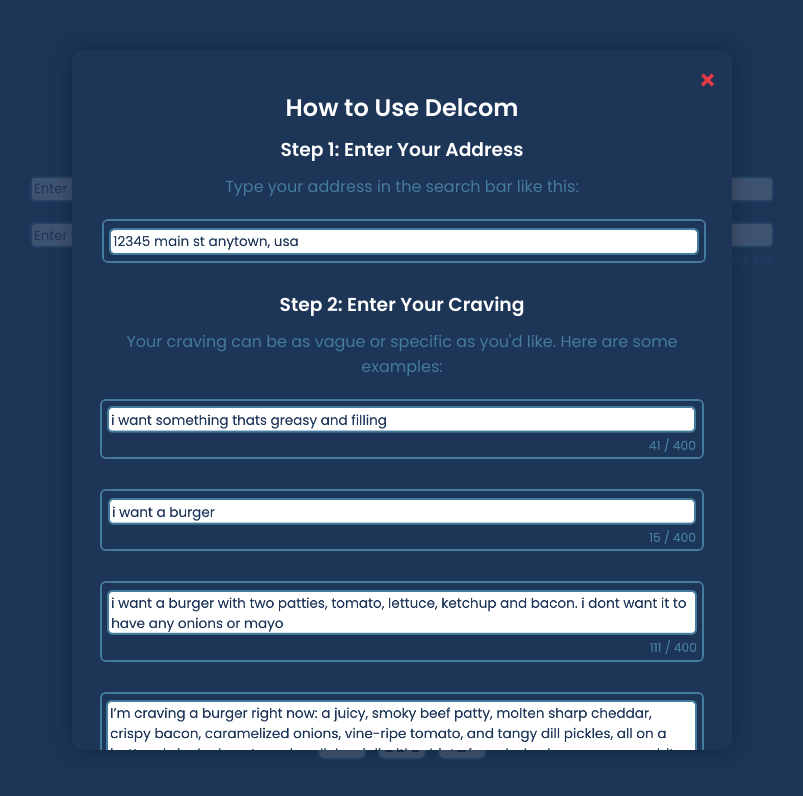
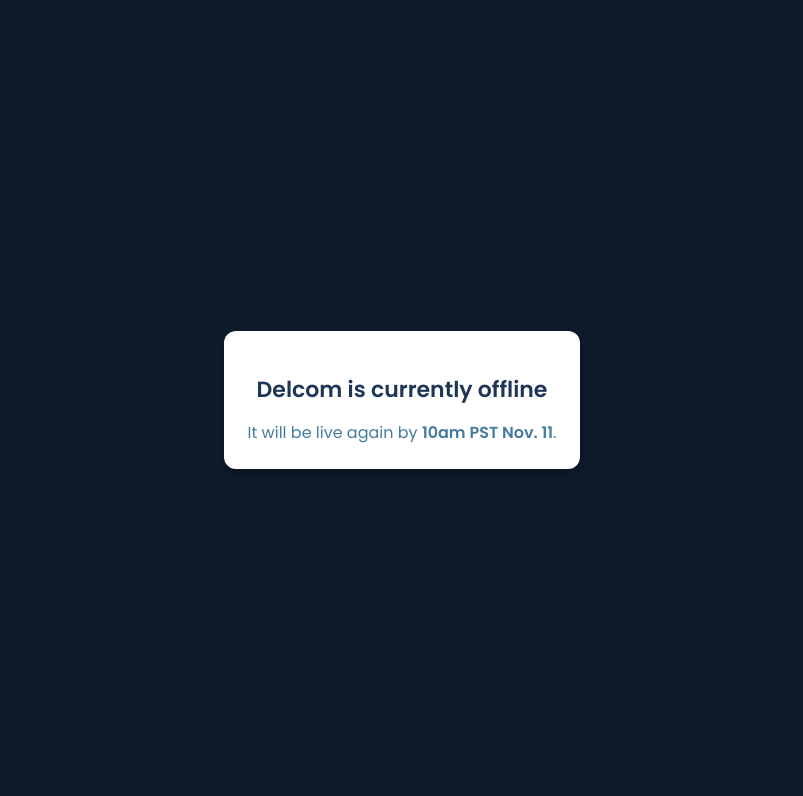
Before and after one commit to williamnyman/delcom, a React (Vite) app in the folder delcom_frontend/: page / in a window 1280 px wide. Shown: the top 796 px of the page, without its empty margins (238-1041 px from the left). Built offline with nearby package versions, Linux system fonts and the light colour scheme.

Commit message:
off;line

```diff
--- a/delcom_frontend/src/components/OfflinePopup.tsx
+++ b/delcom_frontend/src/components/OfflinePopup.tsx
@@ -33,7 +33,7 @@
         >
           Delcom is currently offline
         </h2>
-        {/* <p
+        <p
           style={{
             color: "#457B9D",
             fontSize: "16px",
@@ -41,9 +41,9 @@
             lineHeight: "1.4",
           }}
         >
-          It will be live again at{" "}
-          <span style={{ fontWeight: "bold" }}>10am PST Nov. 6</span>.
-        </p> */}
+          It will be live again by{" "}
+          <span style={{ fontWeight: "bold" }}>10am PST Nov. 11</span>.
+        </p>
       </div>
     </div>
   );
--- a/delcom_frontend/src/pages/HomePage.tsx
+++ b/delcom_frontend/src/pages/HomePage.tsx
@@ -10,10 +10,10 @@
 import linkedin2 from "../assets/linkedin2.png";
 import mark from "../assets/question-sign.png";
 
-//import OfflinePopup from "../components/OfflinePopup";
+import OfflinePopup from "../components/OfflinePopup";
 
 function HomePage() {
-  //return <OfflinePopup />;
+  return <OfflinePopup />;
 
   const [address, setAddress] = React.useState("");
   const [craving, setCraving] = React.useState("");
```
